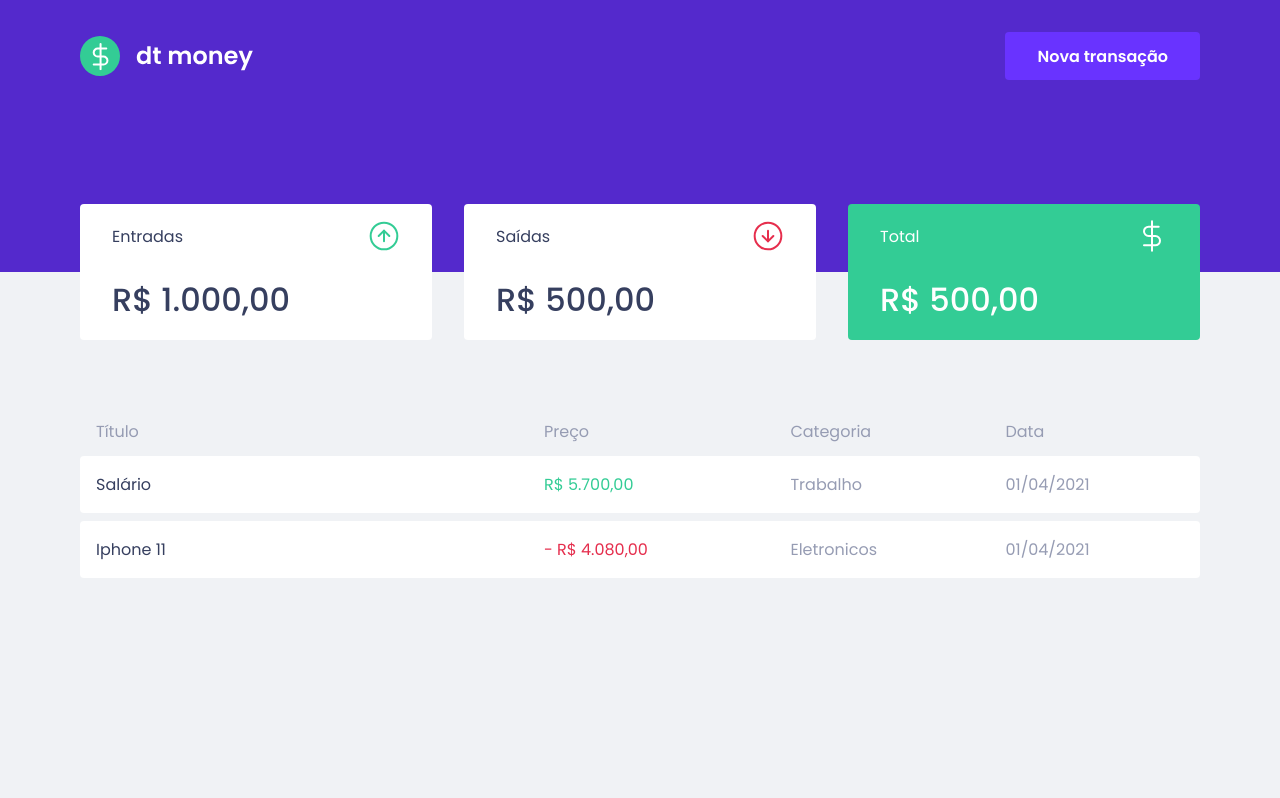
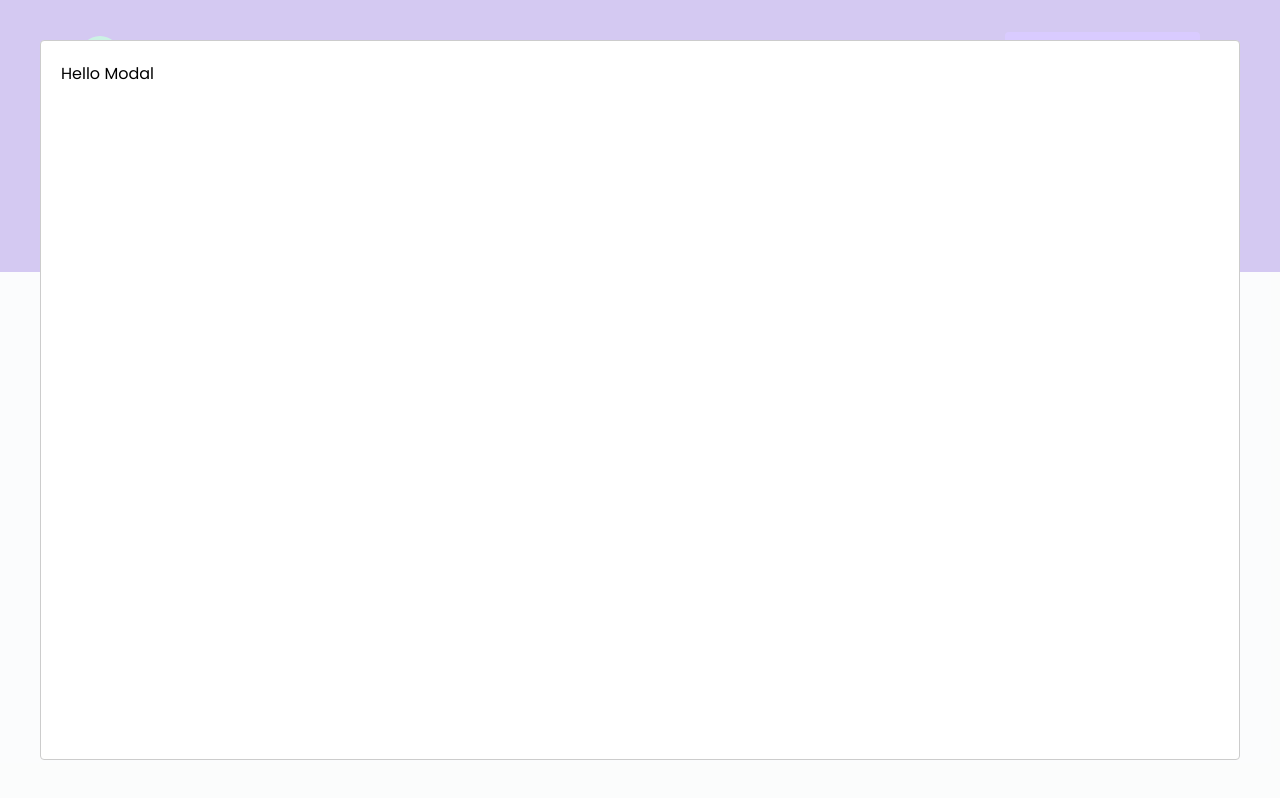
Before and after one commit to EdsonHenrique96/ignite_edmoney_app, a React (Create React App) app: page / in a window 1280 px wide. Both pictures are taken after a click on the button "Nova transação". Built offline with nearby package versions, Linux system fonts and the light colour scheme; no server answers; what miragejs would draw is missing.

Commit message:
feat: create NewTransactionModal component

```diff
--- a/package.json
+++ b/package.json
@@ -6,6 +6,7 @@
     "axios": "^0.21.1",
     "react": "^17.0.1",
     "react-dom": "^17.0.1",
+    "react-modal": "^3.12.1",
     "react-scripts": "4.0.3",
     "styled-components": "^5.2.1",
     "web-vitals": "^1.0.1"
@@ -18,6 +19,7 @@
     "@types/node": "^12.0.0",
     "@types/react": "^17.0.0",
     "@types/react-dom": "^17.0.0",
+    "@types/react-modal": "^3.12.0",
     "@types/styled-components": "^5.1.9",
     "miragejs": "^0.1.41",
     "typescript": "^4.1.2"
--- a/src/App.tsx
+++ b/src/App.tsx
@@ -1,13 +1,31 @@
+import { useState } from 'react';
+
 import { Dashboard } from './components/Dashboard';
 import { Header } from './components/Header';
+import { NewTransactionModal } from './components/NewTransactionModal';
+
 import { GlobalStyles } from './styles/global';
 
 function App() {
+  const [ isNewTransactionModalOpen, setIsNewTransactionModalOpen ] = useState(false);
+
+  function openNewTransactionModal() {
+    setIsNewTransactionModalOpen(true);
+  }
+
+  function closeNewTransactionModal() {
+    setIsNewTransactionModalOpen(false);
+  }
+
   return (
     <div className="App">
       <GlobalStyles />
-      <Header />
+      <Header onOpenModal={openNewTransactionModal} />
       <Dashboard />
+      <NewTransactionModal
+        isOpen={isNewTransactionModalOpen}
+        onRequestClose={closeNewTransactionModal}
+      />
     </div>
   );
 }
--- a/src/components/Header/index.tsx
+++ b/src/components/Header/index.tsx
@@ -1,12 +1,17 @@
 import logoImg from '../../assets/logo.svg';
 import { HeaderContainer, HeaderContent } from './style';
 
-export function Header() {
+interface HeaderProps {
+  onOpenModal: () => void;
+}
+
+
+export function Header({ onOpenModal }: HeaderProps) {
   return (
     <HeaderContainer>
       <HeaderContent>
         <img src={logoImg} alt="logo"/>
-        <button>Nova transação</button>
+        <button onClick={onOpenModal} >Nova transação</button>
       </HeaderContent>
     </HeaderContainer>
   )
--- /dev/null
+++ b/src/components/NewTransactionModal/index.tsx
@@ -0,0 +1,18 @@
+import Modal from 'react-modal';
+
+interface NewTransactionModalProps {
+  isOpen: boolean;
+  onRequestClose: () => void;
+}
+
+export function NewTransactionModal({ isOpen, onRequestClose }: NewTransactionModalProps) {
+  return (
+    <Modal
+        isOpen={isOpen}
+        onRequestClose={onRequestClose}
+        contentLabel="Nova Transação"
+      >
+        Hello Modal
+    </Modal>
+  )
+}
--- /dev/null
+++ b/src/components/NewTransactionModal/styles.ts
@@ -0,0 +1,3 @@
+import styled from 'styled-components';
+
+export const Constainer = styled.div``;
--- a/src/components/TransacitionTable/index.tsx
+++ b/src/components/TransacitionTable/index.tsx
@@ -4,7 +4,6 @@ import { TransactionTableContainer } from "./styles";
 import { api } from '../../services/api';
 
 export function TransactionTable() {
-
   useEffect(() => {
     api('/transactions')
       .then(response => console.log(response.data));
```
Also changed, not shown: 1 other file (tests, documents, lock files or other folders).
